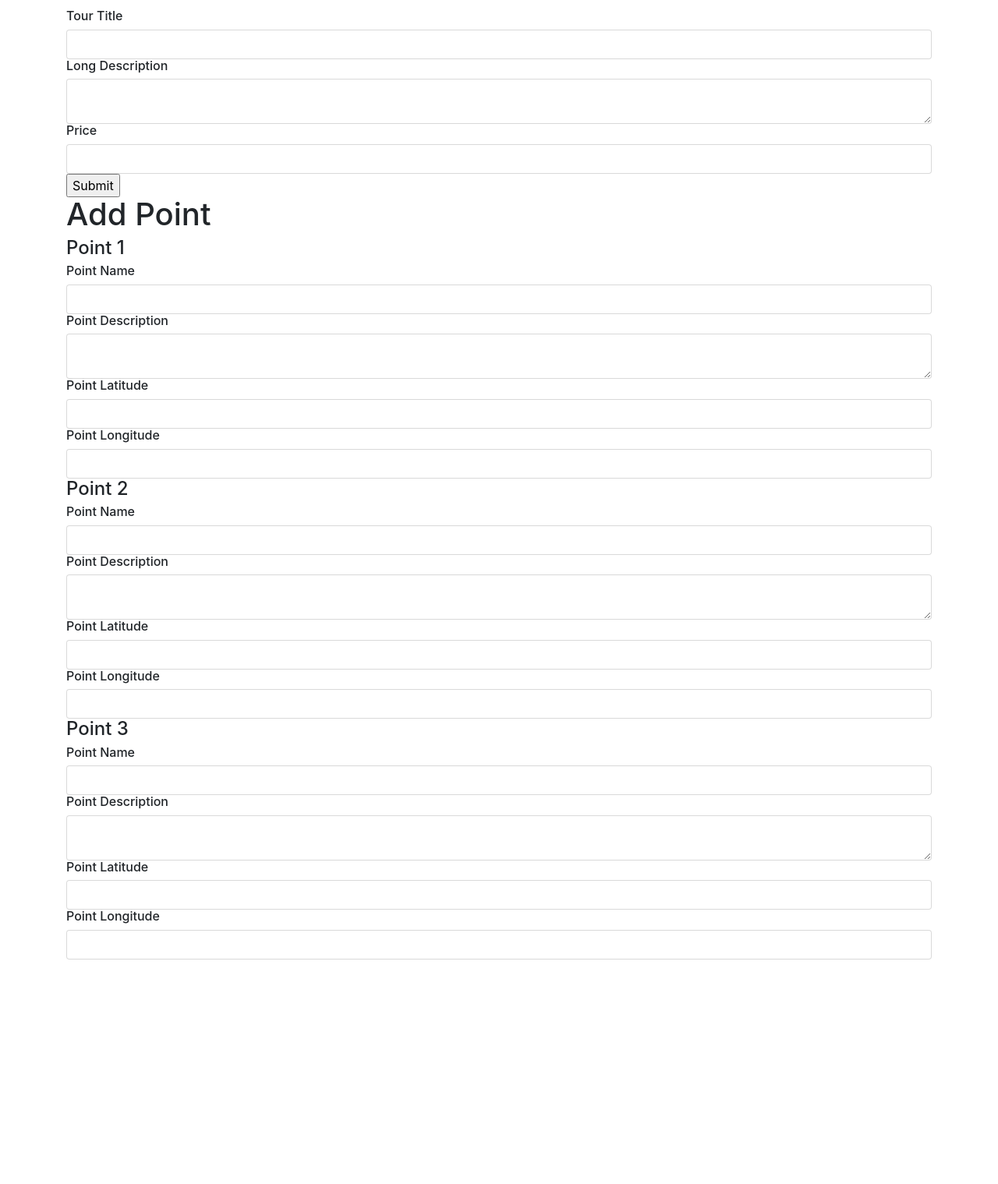
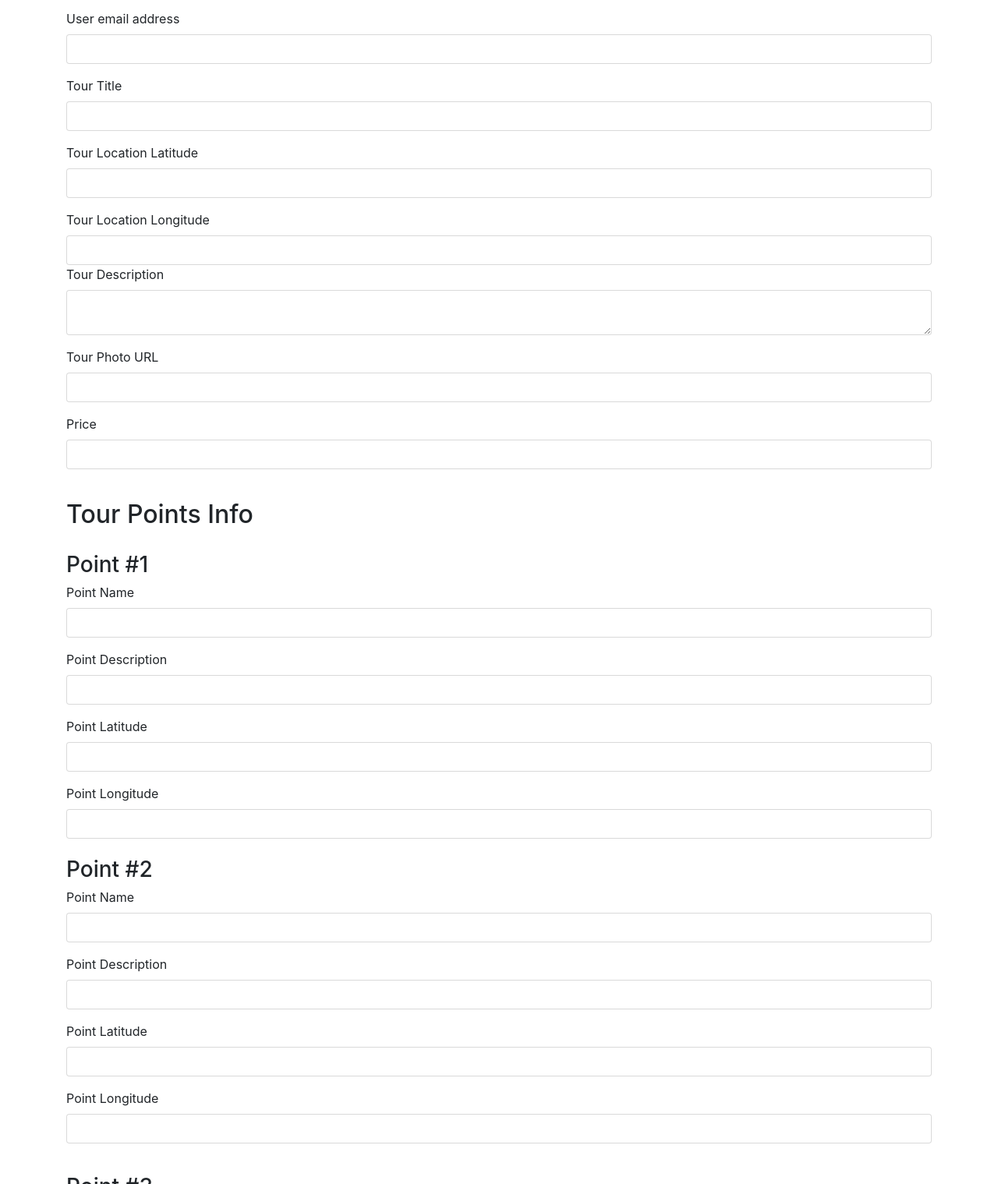
Before and after one commit to tawnycat/ToursAppServer, a website: page public/form.html in a window 1280 px wide. Shown: the part 200-1719 px from the top of the page at 78% size. Before the commit the page ends 1447 px from the top, so only its background shows below. Drawn offline with nearby package versions, Linux system fonts and the light colour scheme.

Commit message:
working associations between tours and users now

```diff
--- a/config/config.json
+++ b/config/config.json
@@ -1,7 +1,7 @@
 {
   "development": {
     "username": "root",
-    "password": "Sept1#1990",
+    "password": "",
     "database": "pushpin",
     "host": "127.0.0.1",
     "dialect": "mysql"
--- a/models/index.js
+++ b/models/index.js
@@ -31,10 +31,12 @@ Object.keys(db).forEach(function(modelName) {
 });
 
 // Associations
-db.user.hasMany(db.tour, {as: 'Tours'});
+db.user.hasMany(db.tour, {as: 'CreatedTours'});
+db.tour.belongsTo(db.user);
 db.tour.belongsToMany(db.point, {through: 'TourPoint'});
-db.tour.belongsTo(db.user);
 db.point.belongsToMany(db.tour, {through: 'TourPoint'});
+db.user.belongsToMany(db.tour, {through: 'DownloadedTours'});
+db.tour.belongsToMany(db.user, {through: 'DownloadedTours'});
 
 db.sequelize = sequelize;
 db.Sequelize = Sequelize;
--- a/models/user.js
+++ b/models/user.js
@@ -43,3 +43,6 @@ module.exports = function(sequelize, Sequelize) {
 
     return User;
 }
+
+// NEED TO ADD: which tours has user downloaded?
+// Many to many association between tours and users
--- a/public/form.html
+++ b/public/form.html
@@ -4,98 +4,102 @@
 <head>
     <meta charset="utf-8">
     <title>Add Tour</title>
-  <script src="https://www.gstatic.com/firebasejs/4.9.1/firebase.js"></script>
-  <script src="https://www.gstatic.com/firebasejs/4.9.0/firebase-database.js"></script>
-
     <link rel="stylesheet" href="https://maxcdn.bootstrapcdn.com/bootstrap/4.0.0-beta/css/bootstrap.min.css" integrity="sha384-/Y6pD6FV/Vv2HJnA6t+vslU6fwYXjCFtcEpHbNJ0lyAFsXTsjBbfaDjzALeQsN6M" crossorigin="anonymous">
 </head>
 
 <body>
-
     <div class="jumbotron">
         <h1>New Tour</h1>
     </div>
-
     <div class="container">
+        <form action="/api/tour" method="post">
             <div class="form-group">
-      <h6>Tour Title</h6>
-      <input type="text" class="form-control" id="tourTitle">
-
-      <h6>Long Description</h6>
-      <textarea type="text" class="form-control" id="longDescription"></textarea>
-
-      <h6>Price</h6>
-      <input type="int" class="form-control" id="price">
-      <button>Submit</button>
-
-
-      <h1>Add Point</h1>
-      <h4>Point 1</h4>
-      <h6>Point Name</h6>
-      <input type="text" class="form-control" id="pointName">
-
-      <h6>Point Description</h6>
-      <textarea type="text" class="form-control" id="shortDescription"></textarea>
-
-      <h6>Point Latitude</h6>
-      <input type="text" class="form-control" id="pointLat">
-
-      <h6>Point Longitude</h6>
-      <input type="text" class="form-control" id="pointLong">
-
-      <h4>Point 2</h4>
-      <h6>Point Name</h6>
-      <input type="text" class="form-control" id="pointName">
-
-      <h6>Point Description</h6>
-      <textarea type="text" class="form-control" id="shortDescription"></textarea>
-
-      <h6>Point Latitude</h6>
-      <input type="text" class="form-control" id="pointLat">
-
-      <h6>Point Longitude</h6>
-      <input type="text" class="form-control" id="pointLong">
-
-      <h4>Point 3</h4>
-      <h6>Point Name</h6>
-      <input type="text" class="form-control" id="pointName">
-
-      <h6>Point Description</h6>
-      <textarea type="text" class="form-control" id="shortDescription"></textarea>
-
-      <h6>Point Latitude</h6>
-      <input type="text" class="form-control" id="pointLat">
-
-      <h6>Point Longitude</h6>
-      <input type="text" class="form-control" id="pointLong">
+                <label for="userEmail">User email address</label>
+                <input type="email" class="form-control" id="userEmailInput">
             </div>
+            <div class="form-group">
+                <label for="tourTitle">Tour Title</label>
+                <input type="text" class="form-control" id="tourTitleInput">
+            </div>
+            <div class="form-group">
+                <label for="tourLat">Tour Location Latitude</label>
+                <input type="number" class="form-control" id="tourLat">
+            </div>
+            <div class="form-g2roup">
+                <label for="tourLong">Tour Location Longitude</label>
+                <input type="number" class="form-control" id="tourLong">
+            </div>
+            <div class="form-group">
+                <label for="tourDescription">Tour Description</label>
+                <textarea class="form-control" id="tourDescriptionInput"></textarea>
+            </div>
+            <div class="form-group">
+                <label for="tourPhoto">Tour Photo URL</label>
+                <input class="form-control" id="tourPhotoInput">
+            </div>
+            <div class="form-group">
+                <label for="price">Price</label>
+                <input type="number" class="form-control" id="tourPrice">
+            </div>
+            <br>
+            <h2>Tour Points Info</h2>
+            <br>
+            <h3>Point #1</h3>
+            <div class="form-group">
+                <label for="point1name">Point Name</label>
+                <input type="text" class="form-control" id="point1name">
+            </div>
+            <div class="form-group">
+                <label for="point1description">Point Description</label>
+                <input type="text" class="form-control" id="point1description">
+            </div>
+            <div class="form-group">
+                <label for="point1lat">Point Latitude</label>
+                <input type="number" class="form-control" id="point1lat">
+            </div>
+            <div class="form-g2roup">
+                <label for="point1long">Point Longitude</label>
+                <input type="number" class="form-control" id="point1long">
+            </div>
+            <br>
+            <h3>Point #2</h3>
+            <div class="form-group">
+                <label for="point2name">Point Name</label>
+                <input type="text" class="form-control" id="point2name">
+            </div>
+            <div class="form-group">
+                <label for="point2description">Point Description</label>
+                <input type="text" class="form-control" id="point2description">
+            </div>
+            <div class="form-group">
+                <label for="point2lat">Point Latitude</label>
+                <input type="number" class="form-control" id="point2lat">
+            </div>
+            <div class="form-group">
+                <label for="point2long">Point Longitude</label>
+                <input type="number" class="form-control" id="point2long">
+            </div>
+            <br>
+            <h3>Point #3</h3>
+            <div class="form-group">
+                <label for="point3name">Point Name</label>
+                <input type="text" class="form-control" id="point3name">
+            </div>
+            <div class="form-group">
+                <label for="point3description">Point Description</label>
+                <input type="text" class="form-control" id="point3description">
+            </div>
+            <div class="form-group">
+                <label for="point3lat">Point Latitude</label>
+                <input type="number" class="form-control" id="point3lat">
+            </div>
+            <div class="form-group">
+                <label for="point3long">Point Longitude</label>
+                <input type="number" class="form-control" id="point3long">
+            </div>
+            <button type="submit" class="btn btn-primary mb-3" id="formsubmit">Submit</button>
+        </form>
     </div>
 </body>
 
-<script>
-  // Initialize Firebase
-  var config = {
-    apiKey: "AIzaSyAZi_iIcwghfEIwynXj1u3gL6JR92Jqa1c",
-    authDomain: "toursapp-e5f26.firebaseapp.com",
-    databaseURL: "https://toursapp-e5f26.firebaseio.com",
-    projectId: "toursapp-e5f26",
-    storageBucket: "toursapp-e5f26.appspot.com",
-    messagingSenderId: "408414341283"
-  };
-  firebase.initializeApp(config);
-  var database = firebase.database();
-  function createNewTour(tourTitle, longDescription, shortDescription, price) {
-    firebase.database().ref('tourTitle/' + tourId).set({
-      tourTitle: tourTitle,
-      longDescription: longDescription,
-      shortDescription: shortDescription,
-      price: price
-    });
-  }
-  documentGetElementByID('#SubmitButton').on('click') {
-    event.preventDefault()
-    createNewTour();
-  };
-</script>
-
 </html>
```
Also changed, not shown: controllers/controller.js (+8 -3 lines), models/tour.js (+14 -4 lines), public/client.js (+30 -0 lines). Lines whose indentation alone changed are shown as unchanged.
